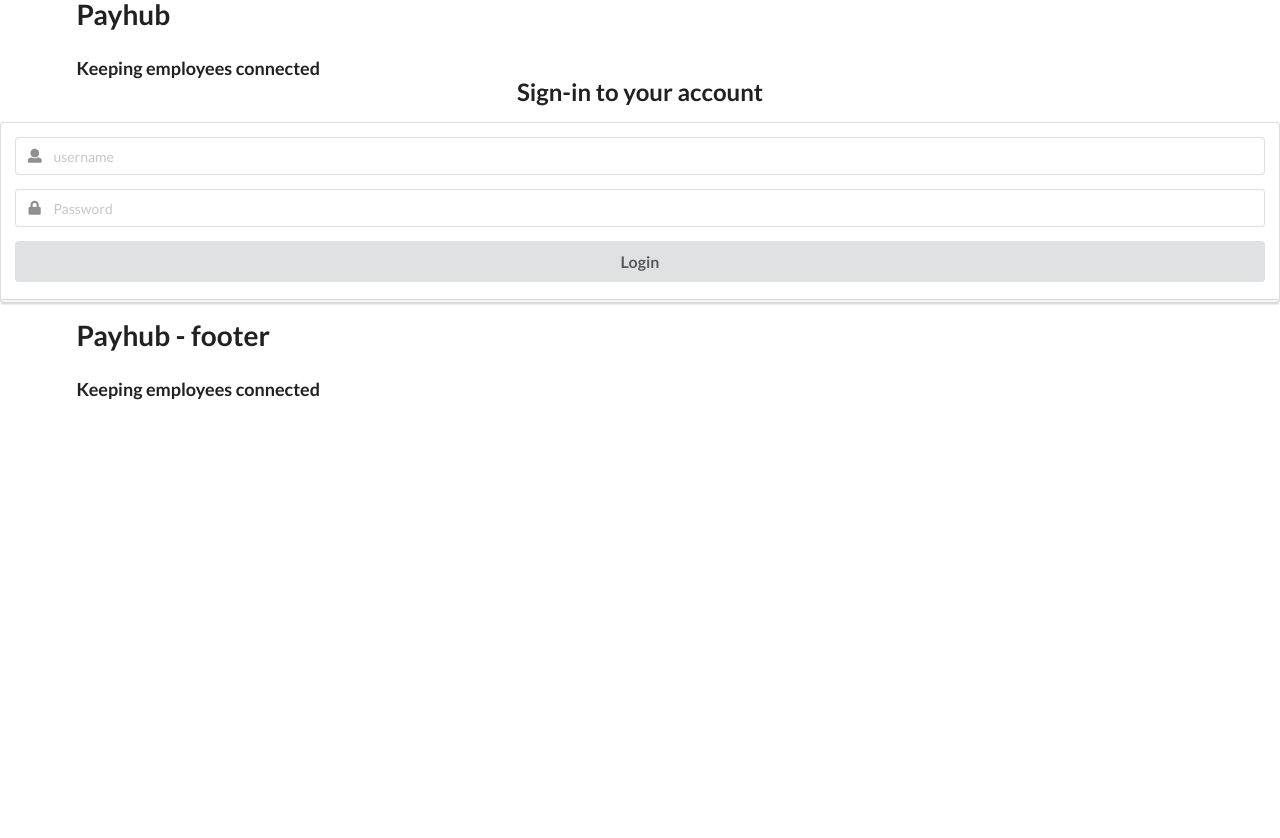
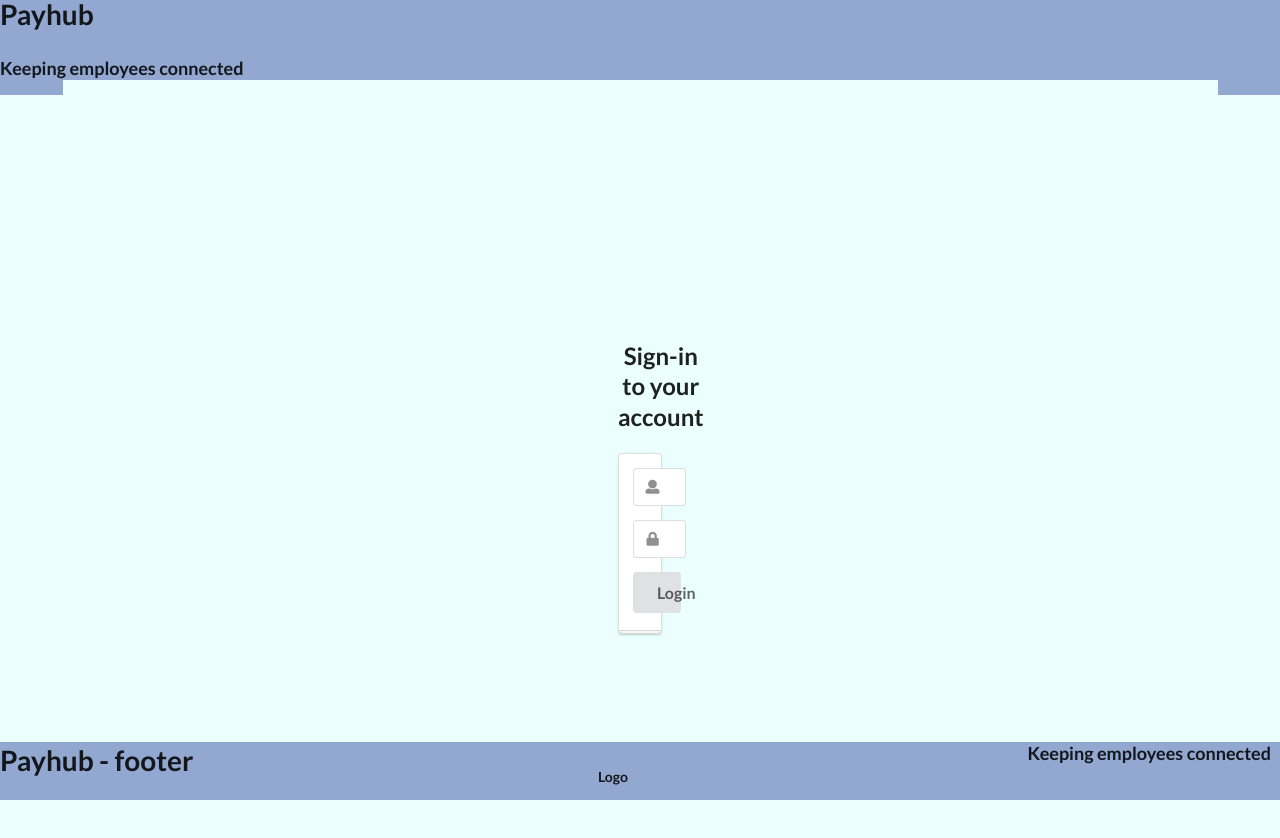
Before and after one commit to AnthonyGarces/Payhub, a Next.js app: page / in a window 1280 px wide. Shown: the top 838 px of the page. Before the commit the page ends 800 px from the top, so only its background shows below. Built offline with nearby package versions, Linux system fonts and the light colour scheme.

Commit message:
Styled sign in page

```diff
--- a/components/home/sign-in.js
+++ b/components/home/sign-in.js
@@ -62,14 +62,14 @@ const SignIn = function() {
 
   return(
 
-    <div className="ui middle aligned center aligned grid">
+    <div className="ui middle aligned center aligned grid container" id="whole">
       <div className="column">
-        <h2 className="ui image header">
+        <h2 className="ui header">
           <div className="content">
           Sign-in to your account
           </div>
         </h2>
-      <form className="ui large form">
+      <form className="ui small form" id="formA">
         <div className="ui stacked segment">
           <div className="field">
             <div className="ui left icon input">
@@ -91,6 +91,19 @@ const SignIn = function() {
       </form>
 
     </div>
+    <style jsx>{`
+    #whole {
+      width: 200px;
+      position: relative;
+      margin-top: 80px;
+      background-color: #EBFFFD;
+      padding-top: 250px;
+      padding-bottom: 320px;
+    }
+    form {
+      margin-top: 20px;
+    }
+    `}</style>
   </div>
   )
 
--- a/components/layout/footer.js
+++ b/components/layout/footer.js
@@ -1,9 +1,17 @@
 const footer = () => (
-    <div className='ui container inverted'>
-        <h1 className='ui header'>Payhub - footer</h1>
-        <h3 className='ui header'>Keeping employees connected</h3>
+    <div className='ui fluid container'>
+        <h1 className='ui left floated header'>Payhub - footer</h1>
+        <h3 className='ui right floated header'>Keeping employees connected</h3>
+        <h5 className='ui center aligned header'>Logo</h5>
 
+    <style jsx>{`
+    div {
+        background-color: #92a8d1;
+        position: absolute;
+        bottom: 0px;
+    }
 
+    `}</style>
     </div>
 )
 
--- a/components/layout/header.js
+++ b/components/layout/header.js
@@ -1,9 +1,15 @@
 const header = () => (
-    <div className='ui container'>
+    <div className='ui fluid container'>
         <h1 className='ui header'>Payhub</h1>
         <h3 className='ui header'>Keeping employees connected</h3>
 
-
+    <style jsx>{`
+    div {
+        background-color: #92a8d1;
+        position: absolute;
+        top: 0px;
+    }
+    `}</style>
     </div>
 )
 
--- a/components/layout/layoutNoNav.js
+++ b/components/layout/layoutNoNav.js
@@ -17,6 +17,12 @@ export default function Layout(props) {
         <Header />
         {props.children}
         <Footer />
+
+        <style jsx>{`
+        div {
+          background-color: #EBFFFD;
+        }
+        `}</style>
     </div>
    )
 };
```
